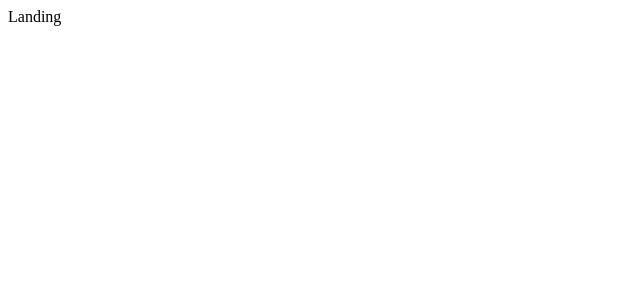
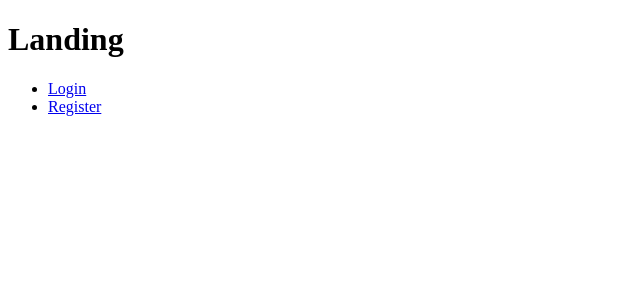
Before and after one commit to douscriptist/douvies, a React (Create React App) app in the folder client/: page / in a window 1280 px wide. Shown: the top 300 px of the page, without its empty margins (0-640 px from the left). Built offline with nearby package versions, Linux system fonts and the light colour scheme.

Commit message:
basic route login & register

```diff
--- a/client/src/components/auth/Login.jsx
+++ b/client/src/components/auth/Login.jsx
@@ -1,7 +1,16 @@
 import React from 'react';
+import { Link } from 'react-router-dom';
 
 const Login = () => {
-	return <div>Login</div>;
+	return (
+		<div>
+			<h1>Login</h1>
+			<Link to='/'>Mainpage</Link>
+			<p>
+				Don't have an account? <Link to='register'>Register.</Link>
+			</p>
+		</div>
+	);
 };
 
 export default Login;
--- a/client/src/components/auth/Register.jsx
+++ b/client/src/components/auth/Register.jsx
@@ -1,7 +1,16 @@
 import React from 'react';
+import { Link } from 'react-router-dom';
 
 const Register = () => {
-	return <div>Register</div>;
+	return (
+		<div>
+			<h1>Register</h1>
+			<Link to='/'>Mainpage</Link>
+			<p>
+				Already have an account? <Link to='login'>Login.</Link>
+			</p>
+		</div>
+	);
 };
 
 export default Register;
--- a/client/src/components/layout/Landing.jsx
+++ b/client/src/components/layout/Landing.jsx
@@ -1,7 +1,15 @@
 import React from 'react';
 
+import Nav from './Nav';
+
 function Landing() {
-	return <div>Landing</div>;
+	return (
+		<div>
+			<h1>Landing</h1>
+
+			<Nav />
+		</div>
+	);
 }
 
 export default Landing;
--- a/client/src/components/layout/Nav.jsx
+++ b/client/src/components/layout/Nav.jsx
@@ -1,7 +1,19 @@
 import React from 'react';
+import { Link } from 'react-router-dom';
 
 function Nav() {
-	return <div>Navbar</div>;
+	return (
+		<div>
+			<ul>
+				<li>
+					<Link to='/login'>Login</Link>
+				</li>
+				<li>
+					<Link to='/register'>Register</Link>
+				</li>
+			</ul>
+		</div>
+	);
 }
 
 export default Nav;
```
